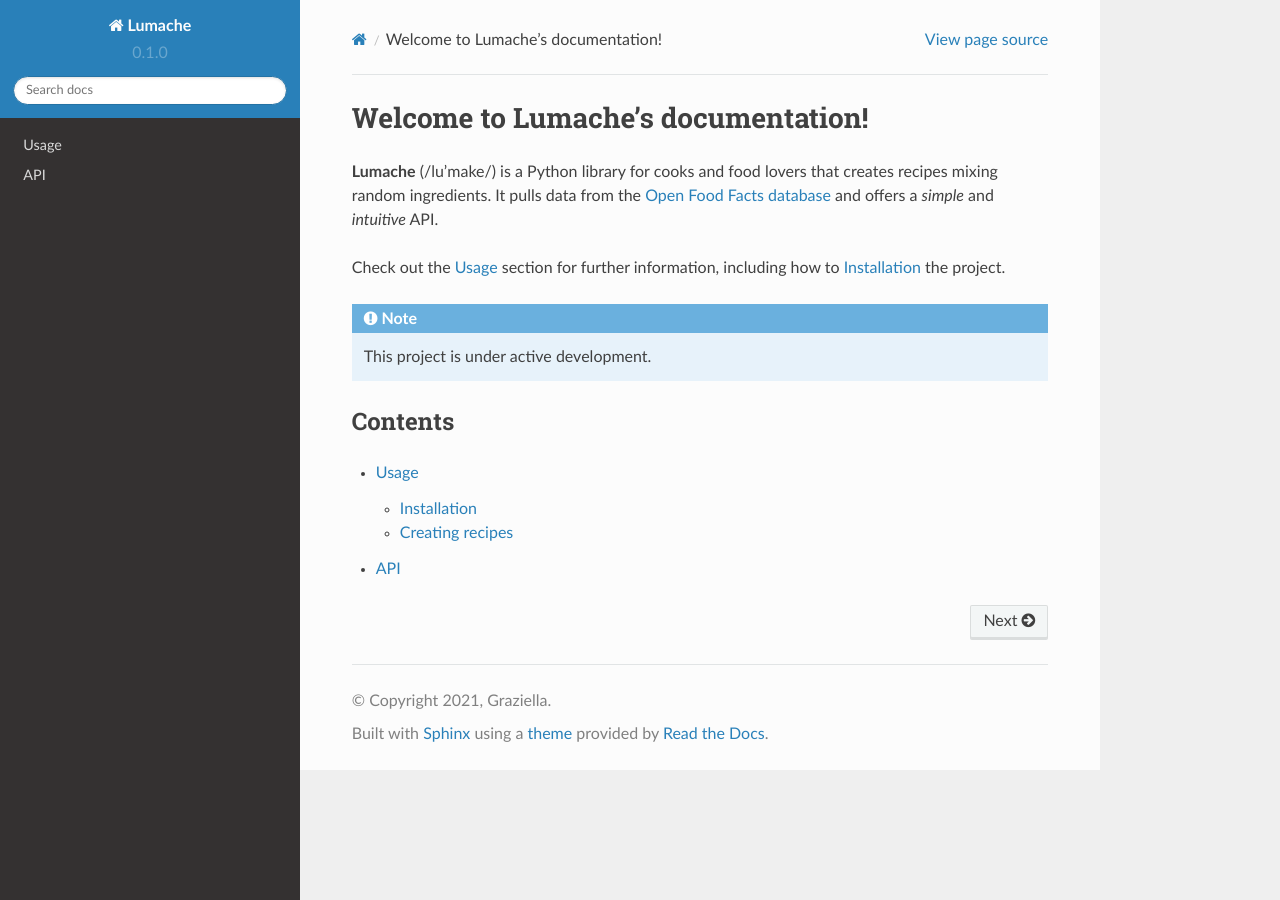
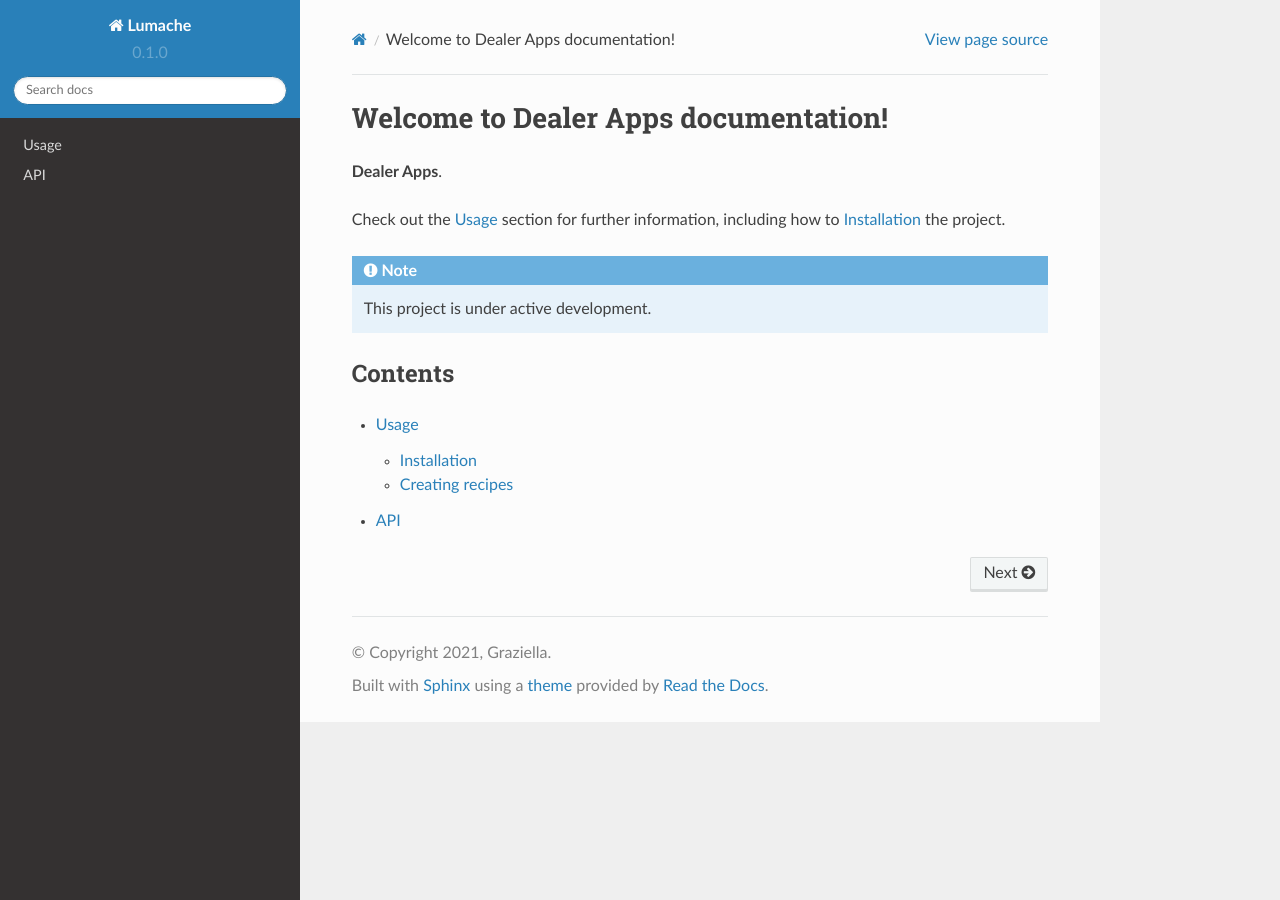
Before and after one commit to arvinrasheda/dealer-docs, a Sphinx documentation site: the page built from docs/source/index.rst, in a window 1280 px wide. Built offline with Sphinx 7.4.7 and the Read the Docs theme 2.0.0, drawn with Linux system fonts in a browser that asks for light colours.

Commit message:
Update index.rst

```diff
--- a/docs/source/index.rst
+++ b/docs/source/index.rst
@@ -1,10 +1,7 @@
-Welcome to Lumache's documentation!
+Welcome to Dealer Apps documentation!
 ===================================
 
-**Lumache** (/lu'make/) is a Python library for cooks and food lovers
-that creates recipes mixing random ingredients.
-It pulls data from the `Open Food Facts database <https://world.openfoodfacts.org/>`_
-and offers a *simple* and *intuitive* API.
+**Dealer Apps**.
 
 Check out the :doc:`usage` section for further information, including
 how to :ref:`installation` the project.
```
